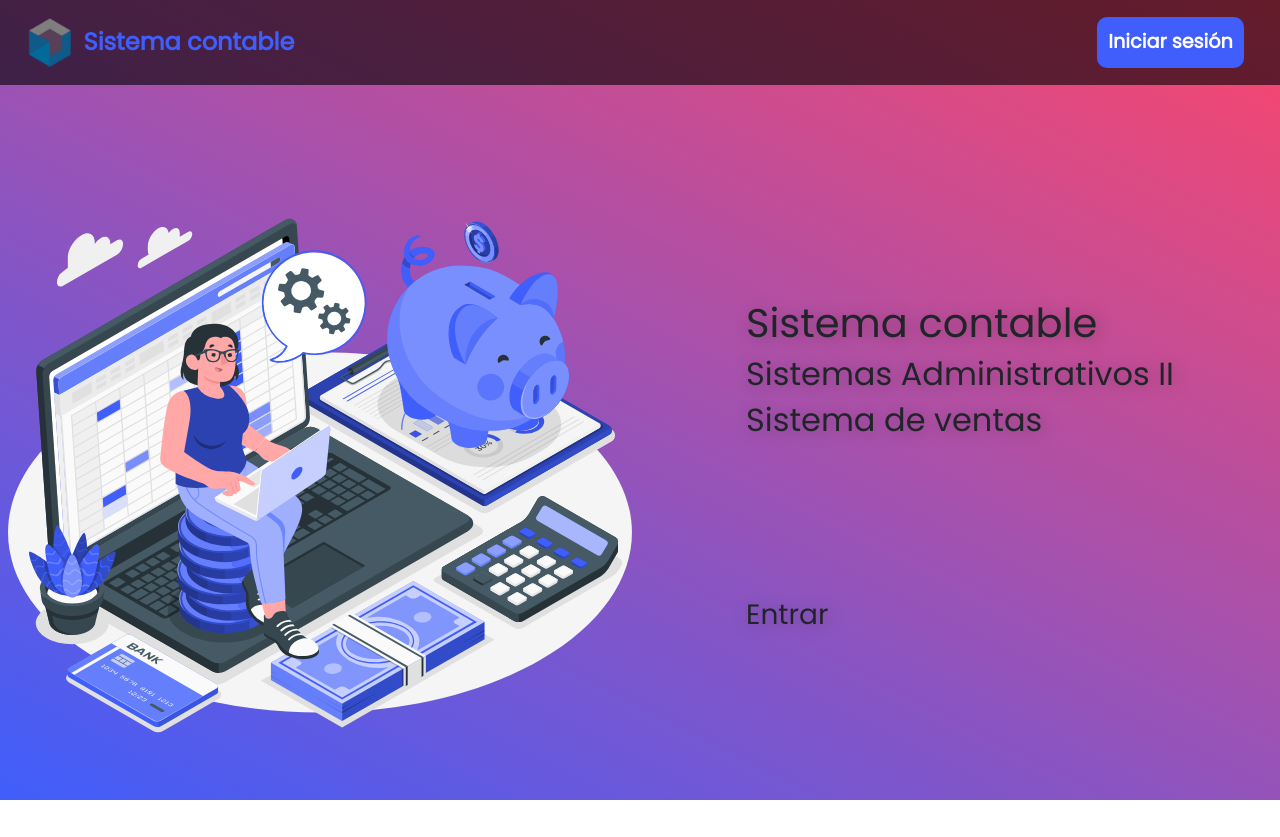
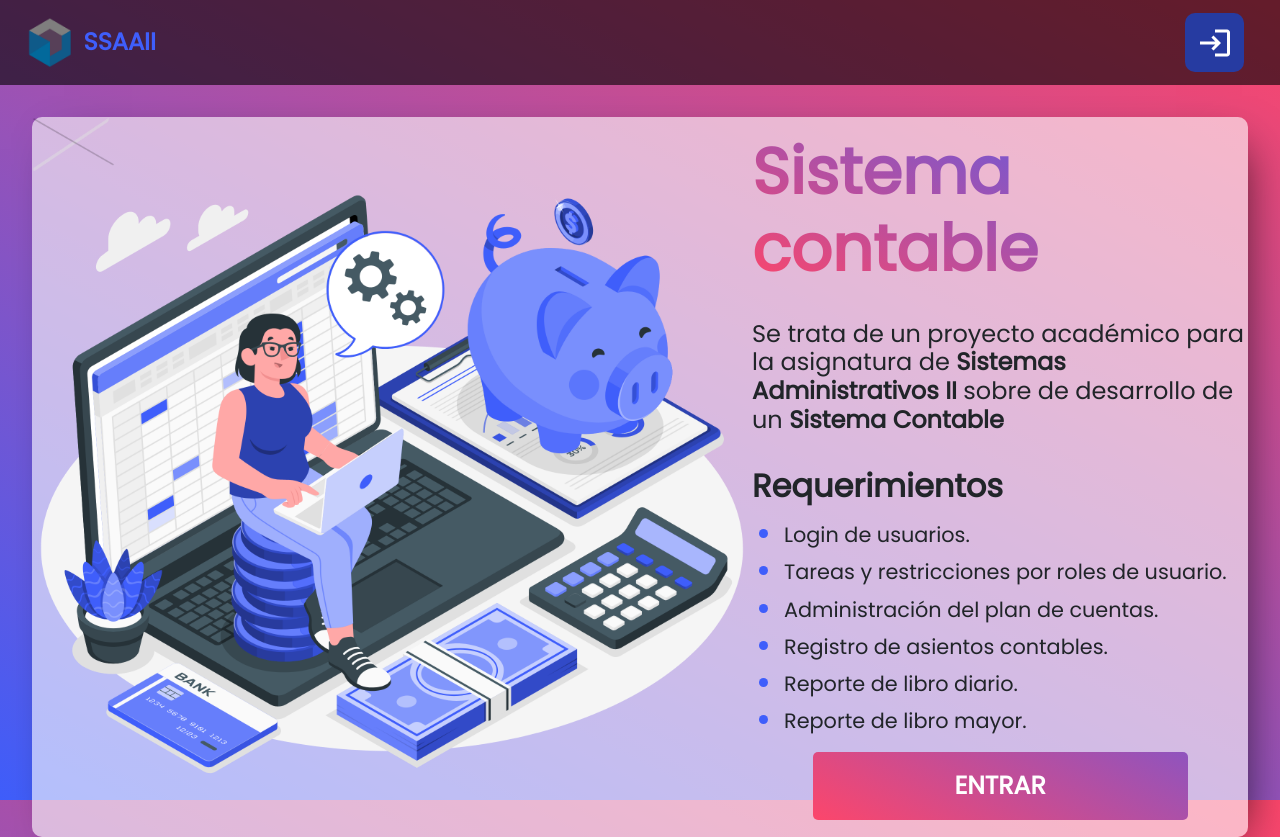
Before and after one commit to Fabicanti/SistemaContable, a React (Vite) app in the folder SistemaContable-front/: page / in a window 1280 px wide. Before the commit the page ends 800 px from the top, so only its background shows below. Built offline with nearby package versions, Linux system fonts and the light colour scheme.

Commit message:
Front: Cambios en Preview, Login y Register (Password), y Aside (Titulo)

```diff
--- a/SistemaContable-front/src/components/Aside.jsx
+++ b/SistemaContable-front/src/components/Aside.jsx
@@ -28,8 +28,10 @@ export const Aside = () => {
         style={{ textDecoration: "none" }}
         onClick={toggleMenu}
       >
-        <img src={logo} alt="" />
-        <h2 className="text-logo">Sistema Contable</h2>
+        <div>
+          <img src={logo} alt="" />
+          <div className="text-logo">SSAAII</div>
+        </div>
       </Link>
       <BadgeUser rol={user?.roleId}/>
       <ul className="links-aside">
--- a/SistemaContable-front/src/components/Head.jsx
+++ b/SistemaContable-front/src/components/Head.jsx
@@ -1,5 +1,6 @@
 import { Link, useNavigate } from "react-router-dom";
 import { useUser } from "../context/UserProvider";
+import { MdOutlineLogin } from "react-icons/md";
 import logo from "../assets/icono-sistema.png";
 import avatarUsuario from "../assets/avatars/admin-4.png"
 import "../styles/Head.css";
@@ -20,7 +21,7 @@ export const Head = ({ login = false, logout }) => {
             to={"/"}
           >
             <img src={logo} alt="" />
-            <span>Sistema contable</span>
+            <span>SSAAII</span>
           </Link>
         )}
         {/* Otro componente? */}
@@ -44,7 +45,7 @@ export const Head = ({ login = false, logout }) => {
               onClick={() => navigate("/login")}
               className="log-button in"
             >
-              Iniciar sesión
+              <MdOutlineLogin size={36}/>
             </button>
           )}
         </div>
--- a/SistemaContable-front/src/components/Login/LoginForm.jsx
+++ b/SistemaContable-front/src/components/Login/LoginForm.jsx
@@ -1,5 +1,8 @@
+import { useState } from "react";
 import { FaUser, FaLock } from "react-icons/fa";
+import { IoEyeOutline, IoEyeOffOutline } from "react-icons/io5";
 import { Link } from "react-router-dom";
+
 import Swal from "sweetalert2";
 
 const initialForm = {
@@ -15,6 +18,12 @@ export const LoginForm = ({ avatarLogin, login, form }) => {
     const { formState, setFormState,  onInputChange } = form(initialForm);
 
     const { username, password } = formState;
+
+    const [passwordVisible, setPasswordVisible] = useState(false);
+
+    const togglePasswordVisibility = () => {
+        setPasswordVisible(!passwordVisible);
+    };
 
     const onSumbit = async (event) => {
         event.preventDefault();
@@ -70,18 +79,26 @@ export const LoginForm = ({ avatarLogin, login, form }) => {
                     <div>
                         <label htmlFor="password">Contraseña: </label>
                         <input
-                            type="password"
+                            type={passwordVisible ? "text" : "password"}
                             className="form-input"
                             name="password"
                             value={password}
                             onChange={onInputChange}
                         />
                     </div>
+
+                    {password &&
+                    <span
+                        onClick={togglePasswordVisibility}
+                        className="toggle-password">
+                        {passwordVisible ? <IoEyeOutline className="icon-pass"/> : <IoEyeOffOutline className="icon-pass"/>}
+                    </span>}
+
                 </div>
-
-                <a className="a link" href="#">
+{/*
+                <a className="a link" href="#" style={ {opacity: '0'} }>
                     ¿Olvidaste tu contraseña?
-                </a>
+                </a> */}
 
                 <input
                     type="submit"
@@ -90,12 +107,10 @@ export const LoginForm = ({ avatarLogin, login, form }) => {
                     className="form-sumbit"
                 />
 
-                <p className="form-register" href="#">
-                    ¿No tienes cuenta?{" "}
-                    <Link className="link" to="/register">
-                        <b>Registrate</b>
-                    </Link>
-                </p>
+                <div className="answer-login">
+                    <div>¿No tienes cuenta?</div>
+                    <Link className="link" to="/register"> Registrate</Link>
+                </div>
             </form>
         </div>
     );
--- /dev/null
+++ b/SistemaContable-front/src/components/Preview/PreviewAside.jsx
@@ -0,0 +1,9 @@
+import React from "react";
+
+export const PreviewAside = ({frontPage}) => {
+  return (
+    <div className="img-view">
+      <img src={frontPage} />
+    </div>
+  );
+};
--- /dev/null
+++ b/SistemaContable-front/src/components/Preview/PreviewContent.jsx
@@ -0,0 +1,38 @@
+import React from "react";
+import { useNavigate } from "react-router-dom";
+
+export const PreviewContent = () => {
+    const navigate = useNavigate()
+    return (
+        <div className="content-view">
+            <div className="text-container">
+                <div className="title-text">
+                    <h1>Sistema contable</h1>
+                </div>
+
+                <div className="description-text">
+                    <h4>
+                        Se trata de un proyecto académico para la asignatura de{" "}
+                        <b>Sistemas Administrativos II </b>sobre de desarrollo de un{" "}
+                        <b>Sistema Contable</b>
+                    </h4>
+                </div>
+
+                <div className="list-text">
+                    <h3>Requerimientos</h3>
+                    <ul>
+                        <li>Login de usuarios.</li>
+                        <li>Tareas y restricciones por roles de usuario.</li>
+                        <li>Administración del plan de cuentas.</li>
+                        <li>Registro de asientos contables.</li>
+                        <li>Reporte de libro diario.</li>
+                        <li>Reporte de libro mayor.</li>
+                    </ul>
+                </div>
+            </div>
+            <div className="button-text">
+                <button onClick={() => navigate('/register')}> ENTRAR</button>
+            </div>
+        </div>
+    );
+};
--- a/SistemaContable-front/src/pages/Preview.jsx
+++ b/SistemaContable-front/src/pages/Preview.jsx
@@ -1,7 +1,9 @@
 import React from "react";
 import { Head } from "../components/Head";
-import frontPage from "../assets/preview/front-preview.svg";
+import frontPage from "../assets/preview/front-preview.png";
 import "../styles/Preview.css";
+import { PreviewContent } from "../components/Preview/PreviewContent";
+import { PreviewAside } from "../components/Preview/PreviewAside";
 
 
 export const Preview = () => {
@@ -9,17 +11,8 @@ export const Preview = () => {
     <>
       <Head />
       <div className="container-view">
-        <div className="img-view">
-          <img src={frontPage} />
-        </div>
-        <div className="content-view">
-          <div>
-            <h1>Sistema contable</h1>
-            <h2>Sistemas Administrativos II</h2>
-            <h2>Sistema de ventas</h2>
-          </div>
-          <h3>Entrar</h3>
-        </div>
+        <PreviewAside frontPage={frontPage}/>
+        <PreviewContent/>
       </div>
     </>
   );
--- a/SistemaContable-front/src/styles/Aside.css
+++ b/SistemaContable-front/src/styles/Aside.css
@@ -19,6 +19,7 @@
     align-items: center;
     padding: 25px 10px 15px;
     margin-left: 20px;
+    width: 100%;
 }
 
 .side-bar.open{
@@ -30,13 +31,19 @@
     color: #fff;
 }
 
+.logo-aside div{
+    display: flex;
+    align-items: center;
+    justify-content: center;
+    margin-left: 20px;
+}
 
 .logo-aside img {
     height: auto;
     width: 3rem;
 }
 
-.logo-aside h2 {
+.logo-aside .text-logo {
     font-size: 1.4em;
     font-weight: bolder;
     color: #fff;
@@ -121,6 +128,10 @@
     .side-bar .links-aside h4{
         display: none;
     }
+
+    .logo-aside div{
+        margin-left: 0;
+    }
 }
 
 
--- a/SistemaContable-front/src/styles/FormLoginRegister.css
+++ b/SistemaContable-front/src/styles/FormLoginRegister.css
@@ -2,7 +2,7 @@
 
 /* Contenedor con la imagen y login o registro */
 .containerLogin{
-    margin: 4em auto;
+    margin: 2em auto;
     height: auto;
     display: grid;
     grid-template-columns: 1fr;
@@ -43,7 +43,7 @@
 /* Titulo del registro */
 .componentForm form h2{
     font-size: 2em;
-    margin-bottom: 4rem;
+    margin-bottom: 2rem;
 }
 
 /* Las partes (labels e inputs) del login */
@@ -112,13 +112,26 @@
     font-size: 1rem;
 }
 
+/* iconos para mostrar-ocultar contraseña */
+.toggle-password {
+    position: absolute;
+    right: 10px;
+    cursor: pointer;
+}
+
+.toggle-password .icon-pass{
+    font-size: 1.6em;
+    color: var(--color-gradiant_2);
+}
+
 /* links del login (¿Olvidaste tu contraseña? - Registrate) */
 .link{
     display: block;
     text-align: right;
     text-decoration: none;
     color: #999;
-    font-size: 0.9rem;
+    font-size: 1rem;
+    font-weight: bolder;
     transition: .3s;
 }
 
@@ -130,7 +143,7 @@
 .form-sumbit{
     width: 100%;
     height: 50px;
-    border-radius: 15px;
+    border-radius: 5px;
     margin: 1rem 0;
     outline: none;
     border: none;
@@ -139,10 +152,21 @@
     font-size: 1.2rem;
     background-size: 200%;
     transition: .5s;
+    font-weight: bolder;
 }
 
 .form-sumbit:hover{
     background-position: right;
+}
+
+/* Pregunta al final */
+.answer-login{
+    display: flex;
+    align-items: center;
+}
+
+.answer-login div{
+    margin-right: 10px;
 }
 
 /* Restricciones al cambio de resoluciones */
--- a/SistemaContable-front/src/styles/Head.css
+++ b/SistemaContable-front/src/styles/Head.css
@@ -82,6 +82,10 @@
 }
 
 .log-button.in {
+    background-color: var(--color-gradiant_2-h);
+}
+
+.log-button:hover{
     background-color: var(--color-gradiant_2);
 }
 
--- a/SistemaContable-front/src/styles/Preview.css
+++ b/SistemaContable-front/src/styles/Preview.css
@@ -1,28 +1,86 @@
+
+@import url(../styles/themes/colors.css);
 
 .container-view{
-
+    background-color: rgba(255, 255, 255, 0.603);
     height: auto;
-    display: flex;
-    margin: 4em auto;
-    max-width: 80em;
+    border-radius: 10px;
+    display: grid;
+    grid-template-columns: repeat(2, 1fr);
+    margin: 2em 2em;
+    box-shadow: 13px 13px 44px -19px rgba(0,0,0,0.73);
 }
 
+/* PreviewAside */
 .img-view{
     display: flex;
+    justify-content: center;
 }
 
 .img-view img{
-    width: 40em;
-    max-width: 40em;
+    width: 45em;
+    max-width: 45em;
 }
 
 .content-view{
     display: flex;
     flex-direction: column;
-    justify-content: space-evenly;
+    justify-content: center;
     margin: 0 auto;
 }
 
-.container-view div{
-    text-shadow: 2px 2px 17px rgba(0,0,0,0.28);
+/* PreviewContent*/
+
+.text-container .title-text h1{
+    font-size: 4em;
+    font-weight: bolder;
+    background: linear-gradient(27deg, var(--color-gradiant_1), var(--color-gradiant_2));
+    background-clip: text;
+    color: transparent;
 }
+
+.text-container .description-text{
+    margin-top: 2em;
+}
+
+.text-container .list-text{
+    margin-top: 2em;
+}
+
+.text-container .list-text h3{
+    font-size: 2em;
+    font-weight: bolder;
+}
+
+.text-container .list-text ul li{
+    list-style: disc;
+    font-size: 1.3em;
+}
+
+.text-container .list-text ul li::marker{
+    font-size: 1.3em;
+    color: var(--color-gradiant_2);
+}
+
+.button-text{
+    display: flex;
+    justify-content: center;
+}
+
+.button-text button{
+    padding: 15px;
+    width: 15em;
+    border: none;
+    background: linear-gradient(27deg, var(--color-gradiant_1), var(--color-gradiant_2));
+    background-size: 200%;
+    border-radius: 5px;
+    font-size: 25px;
+    font-weight: bolder;
+    color: white;
+    transition: all 0.3s ease;
+}
+
+.button-text button:hover{
+    transform: scale(1.05);
+    background-position: right;
+}
--- a/SistemaContable-front/src/styles/Register.css
+++ b/SistemaContable-front/src/styles/Register.css
@@ -34,3 +34,7 @@
 .form-sumbit.sign:hover{
     background-position: right;
 }
+
+.toggle-password .icon-pass{
+    color: var(--color-gradiant_1);
+}
```
Also changed, not shown: SistemaContable-front/src/components/Register/RegisterForm.jsx (+27 -3 lines), SistemaContable-front/src/assets/preview/front-preview.png (added), SistemaContable-front/src/assets/preview/front-preview.svg (deleted).
